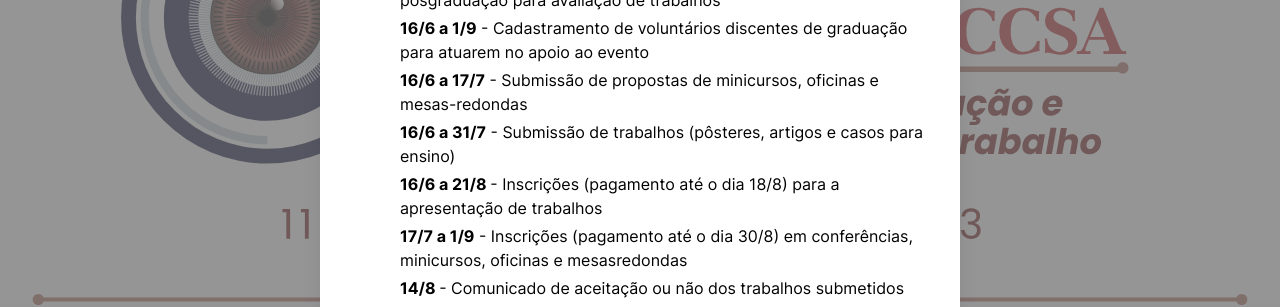
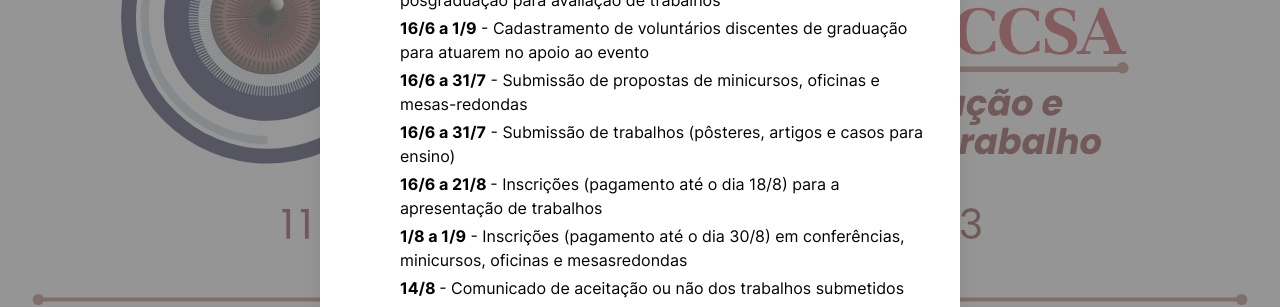
Before and after one commit to luccasmmg/seminario-2023, a Next.js app: page / in a window 1280 px wide. Shown: the part 300-607 px from the top of the page. Built offline with nearby package versions, Linux system fonts and the light colour scheme; a web font is replaced by a local one.

Commit message:
Mudando datas

```diff
--- a/src/pages/index.jsx
+++ b/src/pages/index.jsx
@@ -94,7 +94,7 @@ export function PopUp() {
                             para atuarem no apoio ao evento
                           </li>
                           <li>
-                            <span className="font-bold">16/6 a 17/7</span> -
+                            <span className="font-bold">16/6 a 31/7</span> -
                             Submissão de propostas de minicursos, oficinas e
                             mesas-redondas
                           </li>
@@ -109,7 +109,7 @@ export function PopUp() {
                             apresentação de trabalhos
                           </li>
                           <li>
-                            <span className="font-bold">17/7 a 1/9</span> -
+                            <span className="font-bold">1/8 a 1/9</span> -
                             Inscrições (pagamento até o dia 30/8) em
                             conferências, minicursos, oficinas e mesasredondas
                           </li>
```
Also changed, not shown: 1 other file (tests, documents, lock files or other folders).
